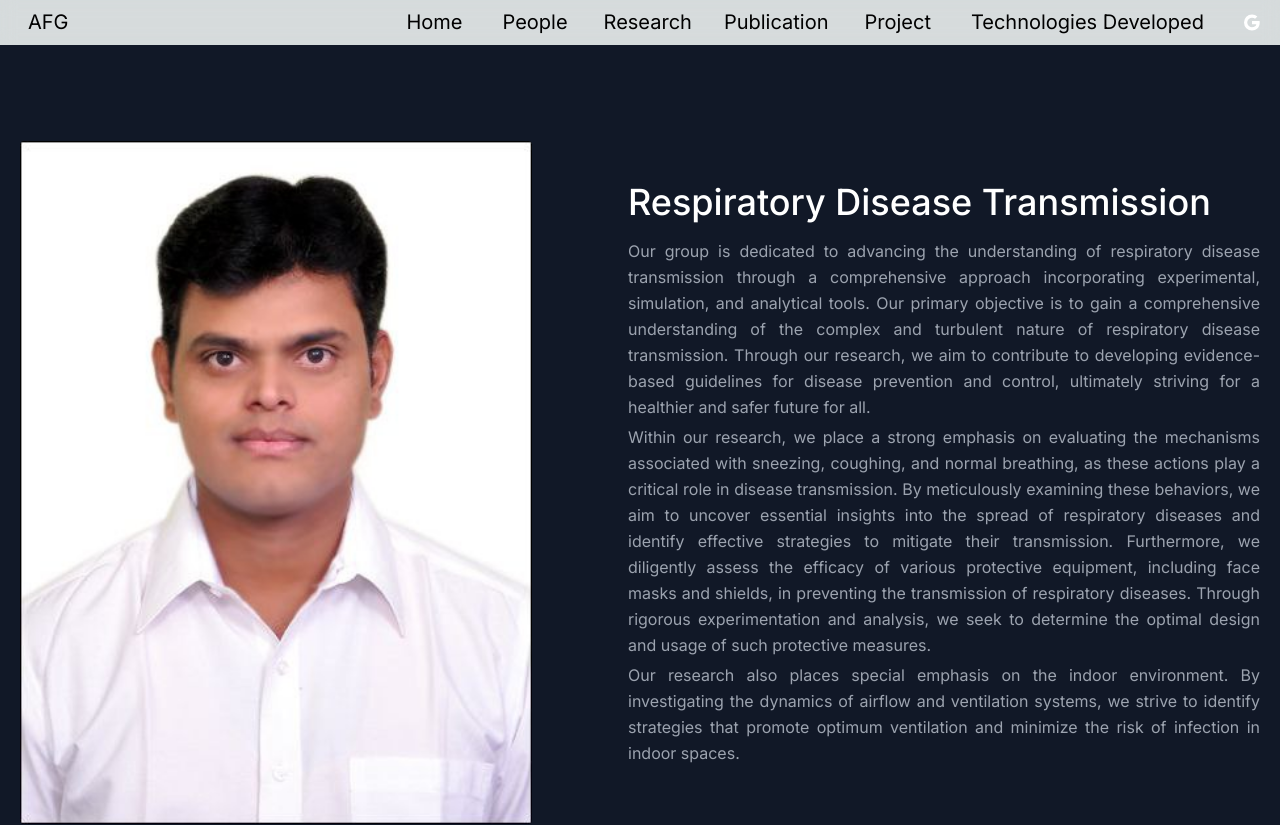
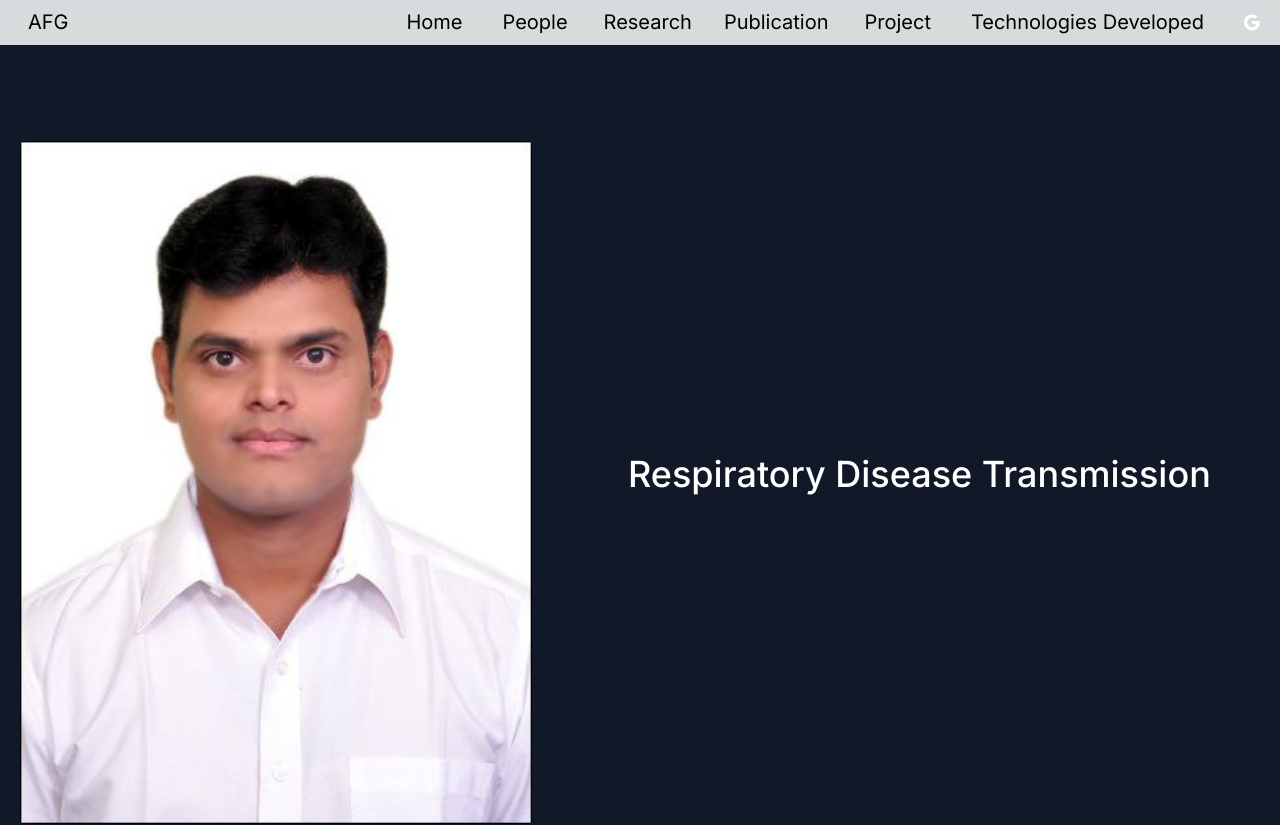
Before and after one commit to fdlabiitbbs/afg-2, a Next.js app: page /research in a window 1280 px wide. Shown: the top 825 px of the page. Built offline with nearby package versions, Linux system fonts and the light colour scheme.

Commit message:
commented out the bugging code

```diff
--- a/app/research/page.jsx
+++ b/app/research/page.jsx
@@ -26,13 +26,13 @@ const page = () => {
                   <h1 className="title-font sm:text-4xl text-3xl mb-4 font-medium text-white">
                     {research.title}
                   </h1>
-                  <div className="mb-3 leading-relaxed text-justify">
+                  {/* <div className="mb-3 leading-relaxed text-justify">
                     {research.content.map((content, index) => {
                       return (
-                        <p className="mb-1" key={content}>{content}</p>
+                        <p className="mb-1">{content}</p>
                       )
                     })}
-                  </div>
+                  </div> */}
                 </div>
               </div>
             </section>
```
